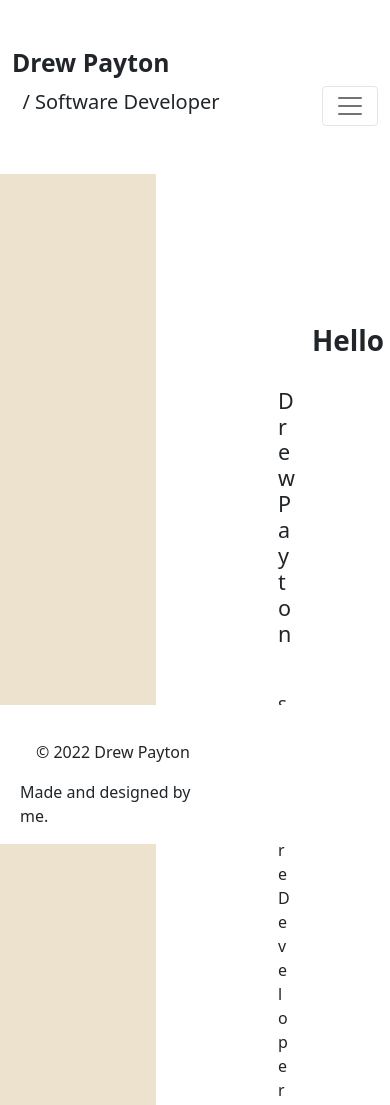
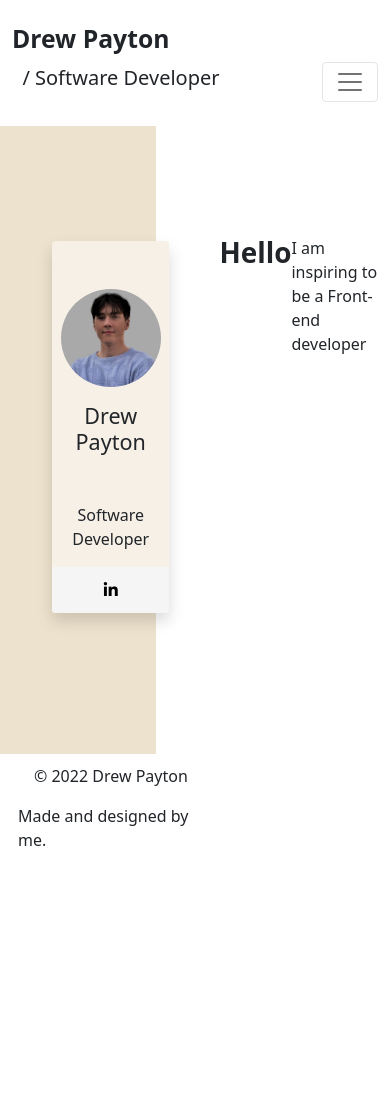
Before and after one commit to Drewpayton/personal-portfolio, a plain HTML site: page index.html in a window 390 px wide. Shown: the top 1105 px of the page. After the commit the page ends 844 px from the top, so only its background shows below. Drawn offline with nearby package versions, Linux system fonts and the light colour scheme.

Commit message:
updating the looks of the html and css

```diff
--- a/index.html
+++ b/index.html
@@ -11,7 +11,7 @@
 </head>
 <body class="background">
 
-  <nav class="navbar navbar-expand-lg navbar-light bg-white py-5 ">
+  <nav class="navbar navbar-expand-lg navbar-light bg-white py-4 ">
     <div class="container-fluid">
       <h1 class="fw-bold fs-2">Drew Payton &nbsp;</h1><h1 class="fs-5"> &nbsp; / Software Developer</h1>
       <button class="navbar-toggler" type="button" data-bs-toggle="collapse" data-bs-target="#navbarNav" aria-controls="navbarNav" aria-expanded="false" aria-label="Toggle navigation">
@@ -52,7 +52,8 @@
 
 <div class="custom-picture-card-text">
   <h1 class="fs-1 fw-bolder">Hello</h1>
-  <p></p>
+  <p class=" my-5"></p>
+  <p>I am inspiring to be a Front-end developer</p>
 
 
 </div>
@@ -64,17 +65,11 @@
 
 
 
+<div id="footer-bottom">
+  <p class="d-inline-block ms-4 w-50 fs-6 fw-lighter">© 2022 Drew Payton</p>
+  <p class="d-inline-block ms-2 w-50 fw-lighter">Made and designed by me.</p>
+</div>
 
-
-
-
-<footer class="footer">
-  <div class=" container">
-<p class="d-inline-block ms-4 w-50 fs-6 fw-lighter">© 2022 Drew Payton</p>
-  <p class="d-inline-block ms-2 w-50 fw-lighter">Made and designed by me.</p>
-
-</div>
-</footer>
 
 
 
--- a/style.css
+++ b/style.css
@@ -1,3 +1,8 @@
+body {
+    min-height: 100vh;
+}
+
+
 .background {
     background: linear-gradient(
         to right,
@@ -6,6 +11,7 @@
         white 40%,
         white 100%
     );
+    height: 100px;
 }
 
 .footer {
@@ -41,7 +47,7 @@
 
 .custom-picture-card {
     margin-left: 250px !important;
-    margin-top: 150px !important;
+    margin-top: 115px !important;
 }
 
 .bg-customcard {
@@ -49,11 +55,44 @@
     border: whitesmoke solid;
 }
 
+#footer-bottom {
+    position: fixed;
+            padding: 10px 10px 0px 10px;
+            bottom: 0;
+            width: 100%;
+            /* Height of the footer*/
+            height: 90px;
+            background: white;
+ }
+
 body a{
     color: black;
 }
 
 .custom-picture-card-text {
-    margin-top: 150px !important;
+    margin-top: 110px !important;
     margin-left: 50px !important;
 }
+
+
+
+
+
+@media screen and (max-width: 820px) {
+    .custom-picture-card {
+        margin-left: 40px !important;
+    }
+}
+
+@media screen and (max-width: 414px) {
+    .card img {
+        max-width: 100px;
+    }
+
+
+
+    .custom-picture-card-text {
+        display:flex;
+
+    }
+}
```
